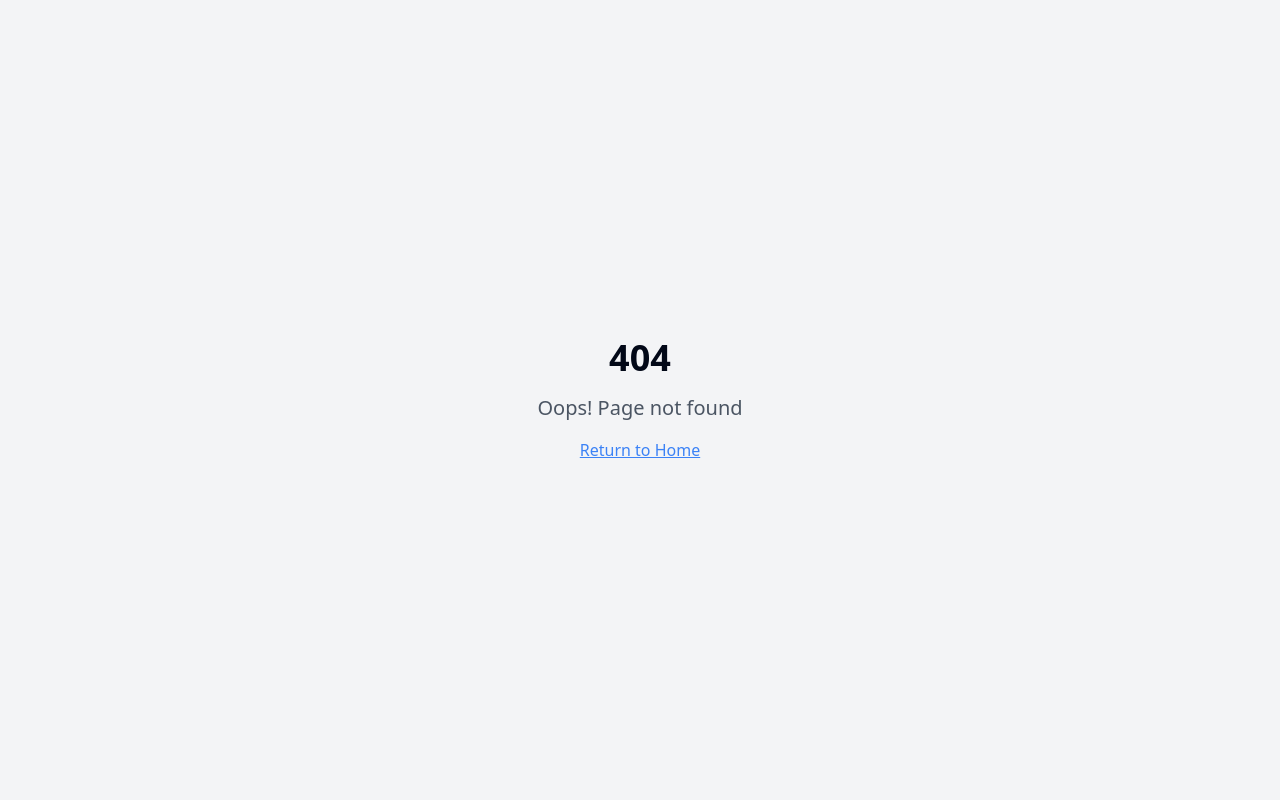
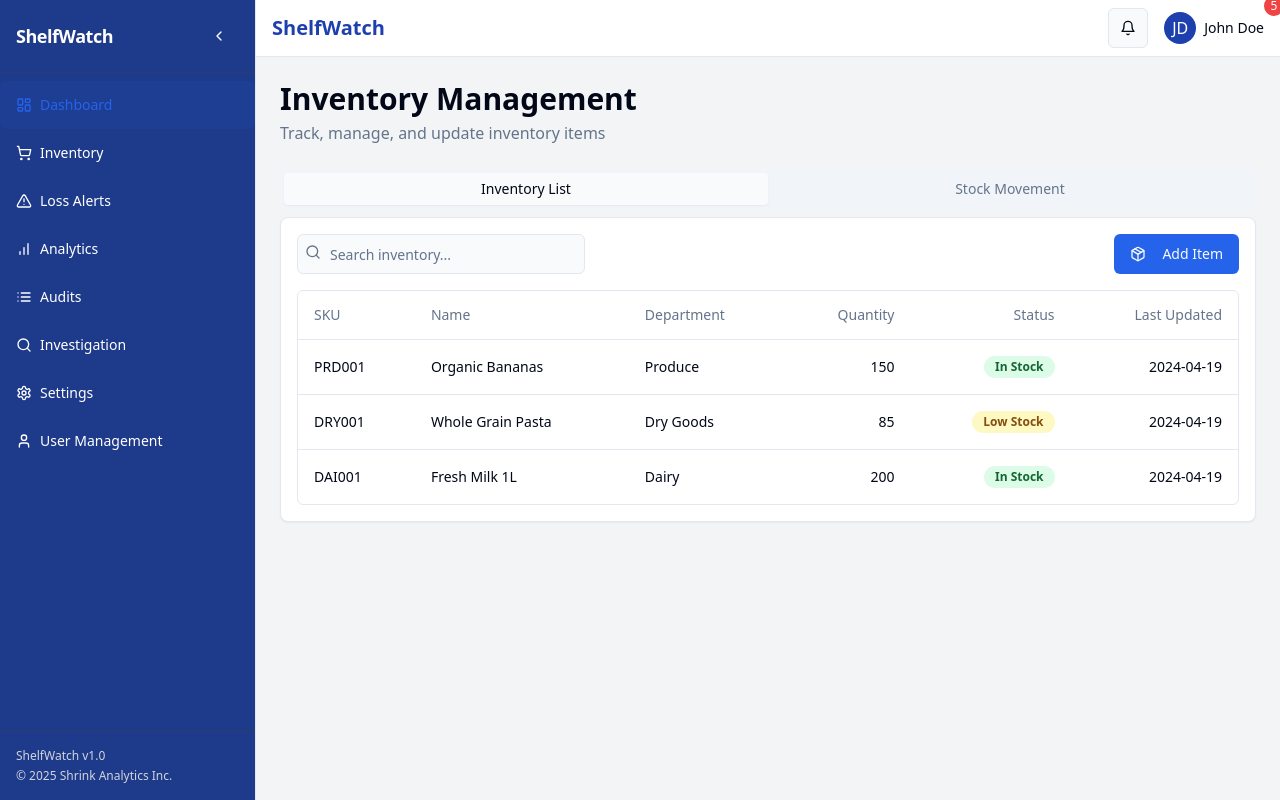
Before and after one commit to riverocdavidb/shelf-watcher, a React (Vite) app: page /inventory in a window 1280 px wide. Before the commit this address had no page. Built offline with nearby package versions, Linux system fonts and the light colour scheme.

Commit message:
feat: Develop inventory module

```diff
--- a/src/App.tsx
+++ b/src/App.tsx
@@ -1,3 +1,4 @@
+
 import { Toaster } from "@/components/ui/toaster";
 import { Toaster as Sonner } from "@/components/ui/sonner";
 import { TooltipProvider } from "@/components/ui/tooltip";
@@ -5,6 +6,7 @@ import { QueryClient, QueryClientProvider } from "@tanstack/react-query";
 import { BrowserRouter, Routes, Route } from "react-router-dom";
 import Index from "./pages/Index";
 import NotFound from "./pages/NotFound";
+import Inventory from "./pages/Inventory";
 
 const queryClient = new QueryClient();
 
@@ -16,7 +18,7 @@ const App = () => (
       <BrowserRouter>
         <Routes>
           <Route path="/" element={<Index />} />
-          {/* ADD ALL CUSTOM ROUTES ABOVE THE CATCH-ALL "*" ROUTE */}
+          <Route path="/inventory" element={<Inventory />} />
           <Route path="*" element={<NotFound />} />
         </Routes>
       </BrowserRouter>
--- /dev/null
+++ b/src/components/inventory/InventoryList.tsx
@@ -0,0 +1,106 @@
+
+import {
+  Table,
+  TableBody,
+  TableCell,
+  TableHead,
+  TableHeader,
+  TableRow,
+} from "@/components/ui/table";
+import { Badge } from "@/components/ui/badge";
+import { Input } from "@/components/ui/input";
+import { Button } from "@/components/ui/button";
+import { Search, Package } from "lucide-react";
+
+const mockInventoryData = [
+  {
+    id: 1,
+    sku: "PRD001",
+    name: "Organic Bananas",
+    department: "Produce",
+    quantity: 150,
+    status: "In Stock",
+    lastUpdated: "2024-04-19",
+  },
+  {
+    id: 2,
+    sku: "DRY001",
+    name: "Whole Grain Pasta",
+    department: "Dry Goods",
+    quantity: 85,
+    status: "Low Stock",
+    lastUpdated: "2024-04-19",
+  },
+  {
+    id: 3,
+    sku: "DAI001",
+    name: "Fresh Milk 1L",
+    department: "Dairy",
+    quantity: 200,
+    status: "In Stock",
+    lastUpdated: "2024-04-19",
+  },
+];
+
+const getStatusColor = (status: string) => {
+  switch (status) {
+    case "In Stock":
+      return "bg-green-100 text-green-800 hover:bg-green-100";
+    case "Low Stock":
+      return "bg-yellow-100 text-yellow-800 hover:bg-yellow-100";
+    case "Out of Stock":
+      return "bg-red-100 text-red-800 hover:bg-red-100";
+    default:
+      return "bg-gray-100 text-gray-800 hover:bg-gray-100";
+  }
+};
+
+const InventoryList = () => {
+  return (
+    <div className="space-y-4">
+      <div className="flex flex-col md:flex-row gap-4 justify-between">
+        <div className="relative w-full md:w-72">
+          <Search className="absolute left-2 top-2.5 h-4 w-4 text-muted-foreground" />
+          <Input placeholder="Search inventory..." className="pl-8" />
+        </div>
+        <Button>
+          <Package className="mr-2 h-4 w-4" />
+          Add Item
+        </Button>
+      </div>
+
+      <div className="rounded-md border">
+        <Table>
+          <TableHeader>
+            <TableRow>
+              <TableHead>SKU</TableHead>
+              <TableHead>Name</TableHead>
+              <TableHead>Department</TableHead>
+              <TableHead className="text-right">Quantity</TableHead>
+              <TableHead className="text-right">Status</TableHead>
+              <TableHead className="text-right">Last Updated</TableHead>
+            </TableRow>
+          </TableHeader>
+          <TableBody>
+            {mockInventoryData.map((item) => (
+              <TableRow key={item.id}>
+                <TableCell className="font-medium">{item.sku}</TableCell>
+                <TableCell>{item.name}</TableCell>
+                <TableCell>{item.department}</TableCell>
+                <TableCell className="text-right">{item.quantity}</TableCell>
+                <TableCell className="text-right">
+                  <Badge className={getStatusColor(item.status)}>
+                    {item.status}
+                  </Badge>
+                </TableCell>
+                <TableCell className="text-right">{item.lastUpdated}</TableCell>
+              </TableRow>
+            ))}
+          </TableBody>
+        </Table>
+      </div>
+    </div>
+  );
+};
+
+export default InventoryList;
--- /dev/null
+++ b/src/components/inventory/InventoryManagement.tsx
@@ -0,0 +1,39 @@
+
+import { Tabs, TabsContent, TabsList, TabsTrigger } from "@/components/ui/tabs";
+import { Card } from "@/components/ui/card";
+import InventoryList from "./InventoryList";
+import StockMovement from "./StockMovement";
+
+const InventoryManagement = () => {
+  return (
+    <div className="p-6 space-y-6">
+      <div className="flex flex-col md:flex-row justify-between items-start md:items-center mb-6">
+        <div>
+          <h1 className="text-3xl font-bold">Inventory Management</h1>
+          <p className="text-muted-foreground mt-1">
+            Track, manage, and update inventory items
+          </p>
+        </div>
+      </div>
+
+      <Tabs defaultValue="list" className="w-full">
+        <TabsList className="grid w-full md:w-auto grid-cols-2">
+          <TabsTrigger value="list">Inventory List</TabsTrigger>
+          <TabsTrigger value="movement">Stock Movement</TabsTrigger>
+        </TabsList>
+        <TabsContent value="list">
+          <Card className="p-4">
+            <InventoryList />
+          </Card>
+        </TabsContent>
+        <TabsContent value="movement">
+          <Card className="p-4">
+            <StockMovement />
+          </Card>
+        </TabsContent>
+      </Tabs>
+    </div>
+  );
+};
+
+export default InventoryManagement;
--- /dev/null
+++ b/src/components/inventory/StockMovement.tsx
@@ -0,0 +1,92 @@
+
+import {
+  Table,
+  TableBody,
+  TableCell,
+  TableHead,
+  TableHeader,
+  TableRow,
+} from "@/components/ui/table";
+import { Badge } from "@/components/ui/badge";
+
+const mockMovementData = [
+  {
+    id: 1,
+    date: "2024-04-19",
+    type: "Received",
+    sku: "PRD001",
+    name: "Organic Bananas",
+    quantity: 50,
+    employee: "John Smith",
+  },
+  {
+    id: 2,
+    date: "2024-04-19",
+    type: "Damaged",
+    sku: "DRY001",
+    name: "Whole Grain Pasta",
+    quantity: -5,
+    employee: "Sarah Johnson",
+  },
+  {
+    id: 3,
+    date: "2024-04-19",
+    type: "Sold",
+    sku: "DAI001",
+    name: "Fresh Milk 1L",
+    quantity: -20,
+    employee: "System",
+  },
+];
+
+const getMovementColor = (type: string) => {
+  switch (type) {
+    case "Received":
+      return "bg-green-100 text-green-800 hover:bg-green-100";
+    case "Sold":
+      return "bg-blue-100 text-blue-800 hover:bg-blue-100";
+    case "Damaged":
+      return "bg-red-100 text-red-800 hover:bg-red-100";
+    default:
+      return "bg-gray-100 text-gray-800 hover:bg-gray-100";
+  }
+};
+
+const StockMovement = () => {
+  return (
+    <div className="space-y-4">
+      <div className="rounded-md border">
+        <Table>
+          <TableHeader>
+            <TableRow>
+              <TableHead>Date</TableHead>
+              <TableHead>Type</TableHead>
+              <TableHead>SKU</TableHead>
+              <TableHead>Name</TableHead>
+              <TableHead className="text-right">Quantity</TableHead>
+              <TableHead className="text-right">Employee</TableHead>
+            </TableRow>
+          </TableHeader>
+          <TableBody>
+            {mockMovementData.map((item) => (
+              <TableRow key={item.id}>
+                <TableCell>{item.date}</TableCell>
+                <TableCell>
+                  <Badge className={getMovementColor(item.type)}>
+                    {item.type}
+                  </Badge>
+                </TableCell>
+                <TableCell className="font-medium">{item.sku}</TableCell>
+                <TableCell>{item.name}</TableCell>
+                <TableCell className="text-right">{item.quantity}</TableCell>
+                <TableCell className="text-right">{item.employee}</TableCell>
+              </TableRow>
+            ))}
+          </TableBody>
+        </Table>
+      </div>
+    </div>
+  );
+};
+
+export default StockMovement;
--- /dev/null
+++ b/src/pages/Inventory.tsx
@@ -0,0 +1,13 @@
+
+import AppLayout from "@/components/AppLayout";
+import InventoryManagement from "@/components/inventory/InventoryManagement";
+
+const Inventory = () => {
+  return (
+    <AppLayout>
+      <InventoryManagement />
+    </AppLayout>
+  );
+};
+
+export default Inventory;
```
